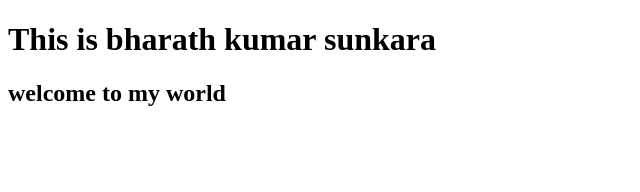
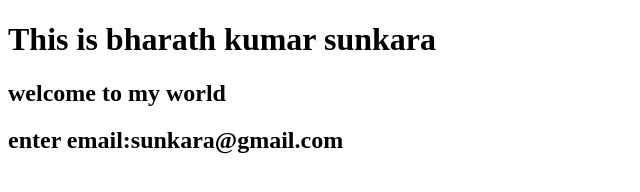
Before and after one commit to BharathKumarSunkara/shell_scripting, a plain HTML site: page index.html in a window 1280 px wide. Shown: the whole page, without its empty margins (0-640 px from the left). Drawn offline with Linux system fonts and the light colour scheme.

Commit message:
added email option in index.html

```diff
--- a/index.html
+++ b/index.html
@@ -1,3 +1,4 @@
 <!DOCTYPE html>
 <h1>This is bharath kumar sunkara</h1>
 <h2>welcome to my world</h2>
+<h2>enter email:sunkara@gmail.com</h2>
```
